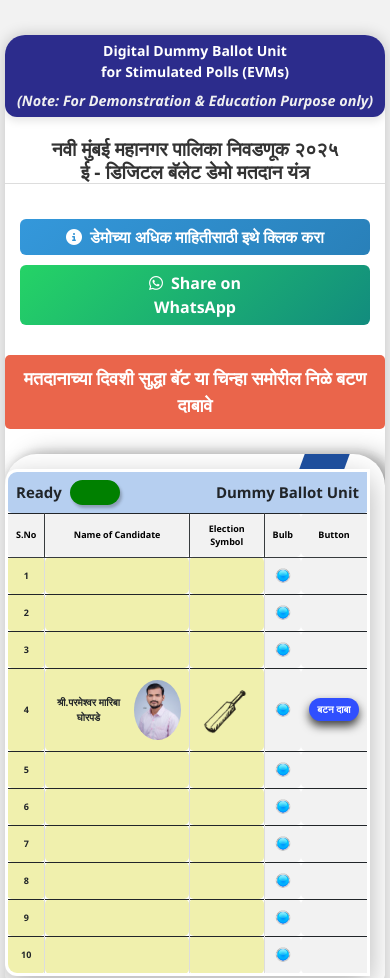
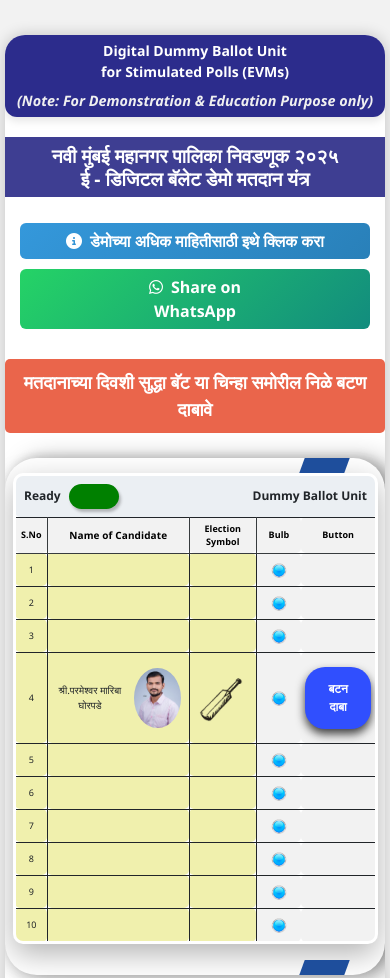
Before and after one commit to sunainagothwal/Ballot-machine, a plain HTML site: page index.html in a window 390 px wide. Shown: the top 978 px of the page. Drawn offline with nearby package versions, Linux system fonts and the light colour scheme.

Commit message:
updating responsive desing

```diff
--- a/css/style.css
+++ b/css/style.css
@@ -1,11 +1,10 @@
+/* General Styles */
 body {
-    font-family: Arial, sans-serif;
+    font-family: 'Segoe UI', sans-serif;
     margin: 0;
     padding: 20px;
     color: #000;
-    background-color: #f8f8f8;
     background-color: #f2f2f2;
-    font-family: 'Segoe UI', sans-serif;
 }
 
 .container {
@@ -39,13 +38,14 @@ body {
 }
 
 .main-title {
-    background-color: #ffffff;
-    border-bottom: 1px solid #ddd;
+    background-color: #3e3e92;
     text-align: center;
     font-size: clamp(1.2rem, 2.5vw, 2rem);
     font-weight: bold;
-    margin-bottom: 20px;
-    color: #333;
+    margin-bottom: 11px;
+    color: white;
+    display: block;
+    padding: 7px 2px;
 }
 
 .action-buttons {
@@ -57,8 +57,8 @@ body {
     flex-wrap: wrap;
 }
 
-.btn-demo {
-    background: linear-gradient(135deg, #3498db, #2980b9);
+.btn-demo,
+.btn-whatsapp {
     border: none;
     font-weight: 600;
     flex: 1;
@@ -68,15 +68,12 @@ body {
     transform: none !important;
 }
 
+.btn-demo {
+    background: linear-gradient(135deg, #3498db, #2980b9);
+}
+
 .btn-whatsapp {
     background: linear-gradient(135deg, #25D366, #128C7E);
-    border: none;
-    font-weight: 600;
-    flex: 1;
-    min-width: 300px;
-    color: #fff;
-    animation: none !important;
-    transform: none !important;
 }
 
 .btn-demo:hover,
@@ -110,11 +107,9 @@ body {
     box-shadow: 2px 3px 3px #1b1a1a45;
 }
 
-
 .shadow-wrapper {
     width: 100%;
     position: relative;
-    /* display: inline-block; */
     padding: 15px 15px 15px 0;
     background-color: transparent;
     box-shadow:
@@ -143,49 +138,39 @@ body {
     right: 10%;
 }
 
+/* Table Styles */
 table {
     width: 100%;
     border-collapse: collapse;
-    border-spacing: 0;
-    border: none;
+    border: 3px solid #000;
     border-radius: 10px;
     overflow: hidden;
     box-shadow: 0 10px 30px rgba(0, 0, 0, 0.3);
-    border: 3px solid #000;
+    margin-left: 8px;
     vertical-align: middle;
-    /* box-shadow: 10px 10px 10px #898282 */
 }
 
-th {
-    background-color: #f1f1f1;
-    font-weight: bold;
+th,
+td {
+    padding: 12px;
     text-align: center;
     vertical-align: middle;
     border-radius: 5px;
 }
 
-td,
-th {
-    padding: 12px;
-    border: 1px solid lightblack;
-    text-align: center;
-    border-radius: 5px;
-    vertical-align: middle;
+th.p-2 {
+    background-color: #ebeff3;
+    font-size: 12px;
 }
 
-thead th.main-col {
-    background-color: #f2f2f2;
-    color: black;
-}
-
+/* ✅ Updated Table Head Font-Size */
+thead th.main-col,
 thead th.side-col {
     background-color: #f2f2f2;
     color: black;
-}
-
-th.p-2 {
-    background-color: #b6cff0;
-    font-size: 23px;
+    font-size: 14px;
+    font-weight: 700;
+    letter-spacing: 0.5px;
 }
 
 td.side-col:nth-child(4),
@@ -195,10 +180,10 @@ th.side-col:nth-child(5) {
     border: none;
 }
 
+/* Vote Button */
 .voting_btn {
     background-color: #304FFE;
     color: white;
-    /*  padding: 14px 27px; */
     padding: 10px 15px;
     border-radius: 20px;
     cursor: pointer;
@@ -221,6 +206,7 @@ th.side-col:nth-child(5) {
     transform: translateY(2px);
 }
 
+/* VVPAT Modal Styles */
 .vvpat-overlay {
     position: fixed;
     top: 0;
@@ -261,18 +247,8 @@ th.side-col:nth-child(5) {
     display: flex;
     flex-direction: column;
     align-items: center;
-    position: absolute;
     top: 62%;
     left: 50%;
-}
-
-.slip {
-    width: 200px;
-    height: 300px;
-    background: white;
-    border: 1px solid black;
-    transform-origin: top;
-    animation: slipEject 1.5s ease-out forwards;
 }
 
 .slip-heading {
@@ -299,7 +275,6 @@ th.side-col:nth-child(5) {
 
 .slip-name {
     font-size: 14px;
-    font-weight: 500;
     font-weight: bold;
     text-align: center;
     flex: 1;
@@ -328,11 +303,10 @@ th.side-col:nth-child(5) {
     }
 }
 
+/* Footer */
 .footer {
     text-align: center;
     padding: 20px 10px;
-    align-items: center;
-    padding: 10px 20px;
     background-color: #2c2c8c;
     color: white;
     font-size: 14px;
@@ -353,17 +327,18 @@ th.side-col:nth-child(5) {
     margin-top: 5px;
 }
 
+/* ✅ Responsive Styles */
 @media (max-width: 576px) {
+    body {
+        padding: 5px;
+    }
+
     .container {
         padding: 0px;
     }
 
     .d-flex {
         padding-left: 0;
-    }
-
-    th.p-2 {
-        font-size: 15px;
     }
 
     .stimulated-polls-header {
@@ -382,60 +357,38 @@ th.side-col:nth-child(5) {
         width: 100%;
     }
 
-    table {
-        width: 70%;
+    th.main-col:nth-child(1),
+    td:nth-child(1) {
+        width: 8px;
+        /* Reduced more for mobile */
         font-size: 9px;
-        font-weight: bold;
-        overflow: hidden;
-        border-radius: 12px 0 0 12px;
+        padding: 3px;
     }
 
-    thead {
-        display: table-header-group;
+    th.main-col:nth-child(2),
+    td:nth-child(2) {
+        width: 100px;
+        font-size: 10px;
     }
 
-    tbody {
-        display: table-row-group;
+    th.main-col:nth-child(3),
+    td:nth-child(3) {
+        width: 40px;
+        padding: 4px;
     }
 
-    tbody tr {
-        display: table-row;
-    }
-
-    tbody td {
-        display: table-cell;
-        padding: 9px;
-        border: 1px solid #ddd;
-        word-wrap: break-word;
-    }
-
-    .candidate-name {
-        font-size: 10px;
-        padding: 6px 10px;
-    }
-
-    th.symbol {
-        width: 20px;
-    }
-
-    td.symbol {
+    th.side-col:nth-child(4),
+    td:nth-child(4),
+    th.side-col:nth-child(5),
+    td:nth-child(5) {
         width: 40px;
-    }
-
-    /* td.name {
-                width: 90px;/
-            } */
-
-    td.button {
-        width: 100px;
-        text-align: center;
+        padding: 4px;
     }
 
     .voting_btn {
-        padding: 4px;
-        font-size: 10px;
-        width: auto;
-        min-width: 50px;
+        padding: 13px;
+        font-size: 12px;
+        min-width: 57px;
     }
 
     .vvpat-overlay {
@@ -446,7 +399,7 @@ th.side-col:nth-child(5) {
 
     .vvpat-modal {
         width: 100%;
-        max-width: 90%;
+        max-width: 100%;
         margin: auto;
     }
 
@@ -455,7 +408,6 @@ th.side-col:nth-child(5) {
         height: 127px;
         top: 64% !important;
         left: 51%;
-        transform: translate(-50%, -100%);
     }
 
     .slip-heading {
@@ -472,16 +424,16 @@ th.side-col:nth-child(5) {
         font-size: 8px;
     }
 
-
-
     .footer-center,
     .footer-bottom {
         font-size: 13px;
     }
-}
 
-@media screen and (max-width: 414px) {
-    body {
-        padding: 5px;
+    /* ✅ Updated mobile table header font size */
+    thead th.main-col,
+    thead th.side-col {
+        font-size: 9px;
+        font-weight: 600;
+        letter-spacing: 0.1px;
     }
 }
--- a/index.html
+++ b/index.html
@@ -1,5 +1,6 @@
 <!DOCTYPE html>
 <html lang="en">
+
 <head>
     <meta charset="UTF-8">
     <meta name="viewport" content="width=device-width, initial-scale=1.0">
@@ -8,10 +9,11 @@
     <link href="https://cdn.jsdelivr.net/npm/bootstrap@5.3.0/dist/css/bootstrap.min.css" rel="stylesheet">
     <link href="https://fonts.googleapis.com/css2?family=Poppins:wght@400;500;600;700&display=swap" rel="stylesheet">
     <link rel="stylesheet" href="https://cdnjs.cloudflare.com/ajax/libs/font-awesome/6.4.0/css/all.min.css">
-    <link rel="stylesheet" href="css/style.css?v.2"/>
+    <link rel="stylesheet" href="css/style.css?v.2" />
     <script src="js/script.js"></script>
 
 </head>
+
 <body>
     <div class="container ">
         <div class="stimulated-polls-header">
@@ -25,9 +27,10 @@
             <button class="btn btn-demo pulse" onclick="playDemoSound()">
                 <i class="fas fa-info-circle me-2"></i>डेमोच्या अधिक माहितीसाठी इथे क्लिक करा
             </button>
-                <a href="https://wa.me/8421314884?text=%E0%A4%A8%E0%A4%AE%E0%A4%B8%E0%A5%8D%E0%A4%95%E0%A4%BE%E0%A4%B0,%0A%E0%A4%A1%E0%A5%87%E0%A4%AE%E0%A5%8B%20%E0%A4%AE%E0%A4%A4%E0%A4%A6%E0%A4%BE%E0%A4%A8%20%E0%A4%95%E0%A4%B0%E0%A4%A3%E0%A5%8D%E0%A4%AF%E0%A4%BE%E0%A4%B8%E0%A4%BE%E0%A4%A0%E0%A5%80%20%E0%A4%B2%E0%A4%BF%E0%A4%82%E0%A4%95%20%E0%A4%B5%E0%A4%B0%20%E0%A4%95%E0%A5%8D%E0%A4%B0%E0%A4%BF%E0%A4%95%20%E0%A4%95%E0%A4%B0%E0%A4%BE%E0%A4%B5%E0%A5%87.%0A%0Ahttps://www.vsampark.com/%E0%A4%B8%E0%A4%82%E0%A4%A4%E0%A5%81%E0%A4%95%E0%A4%B0%E0%A4%BE%E0%A4%B5%E0%A4%AE%E0%A4%BE%E0%A4%B0%E0%A5%8B%E0%A4%A4%E0%A4%B0%E0%A4%BE%E0%A4%B5%E0%A4%B9%E0%A4%82%E0%A4%AC%E0%A4%B0%E0%A5%8D%E0%A4%A1%E0%A5%87.html%0A%0A%E0%A4%A1%E0%A5%89.%E0%A4%B8%E0%A4%82%E0%A4%A4%E0%A5%81%E0%A4%95%E0%A4%B0%E0%A4%BE%E0%A4%B5%20%E0%A4%AE%E0%A4%BE%E0%A4%B0%E0%A5%8B%E0%A4%A4%E0%A4%B0%E0%A4%BE%E0%A4%B5%20%E0%A4%B9%E0%A4%82%E0%A4%AC%E0%A4%B0%E0%A5%8D%E0%A4%A1%E0%A5%87%0A%E0%A4%AD%E0%A4%BE%E0%A4%B0%E0%A4%A4%E0%A5%80%E0%A4%AF%20%E0%A4%9C%E0%A4%A8%E0%A4%A4%E0%A4%BE%20%E0%A4%AA%E0%A4%95%E0%A5%8D%E0%A4%B7%0A16%20%E0%A4%A8%E0%A4%BE%E0%A4%82%E0%A4%A6%E0%A5%87%E0%A4%A1%20%E0%A4%B2%E0%A5%8B%E0%A4%95%E0%A4%B8%E0%A4%AD%E0%A4%BE%20%E0%A4%A8%E0%A4%BF%E0%A4%B5%E0%A4%A1%E0%A4%A3%E0%A5%82%E0%A4%95%202024"
-                    class="btn btn-whatsapp pulse" target="_blank">
-                    <i class="fab fa-whatsapp me-2"></i>Share on <br class="brhide" /> WhatsApp            </a>
+            <a href="https://wa.me/918421314884" class="btn btn-whatsapp pulse" target="_blank">
+                <i class="fab fa-whatsapp me-2"></i>Share on <br class="brhide"> WhatsApp
+            </a>
+
         </div>
         <div class="header">
             मतदानाच्या दिवशी सुद्धा बॅट या चिन्हा समोरील निळे बटण दाबावे
@@ -99,8 +102,9 @@
 
         </div>
         <div id="view-count" style="font-size: 15px; margin-top: 10px; text-align: center;">
-                    Views: <span id="count">0</span>  </div>
+            Views: <span id="count">0</span> </div>
     </div>
 
 </body>
+
 </html>
--- a/js/script.js
+++ b/js/script.js
@@ -173,8 +173,8 @@ function showVVPATPopup(candidate) {
   doneVoting.play();
 
   doneVoting.onended = function () {
-    slip.style.display = "none";
-    popup.style.display = "none";
+    // slip.style.display = "none";
+    // popup.style.display = "none";
 
     const bulbElement = document.getElementById("bulb-" + candidate.id);
     if (bulbElement) {
```
Lines whose indentation alone changed are shown as unchanged.
